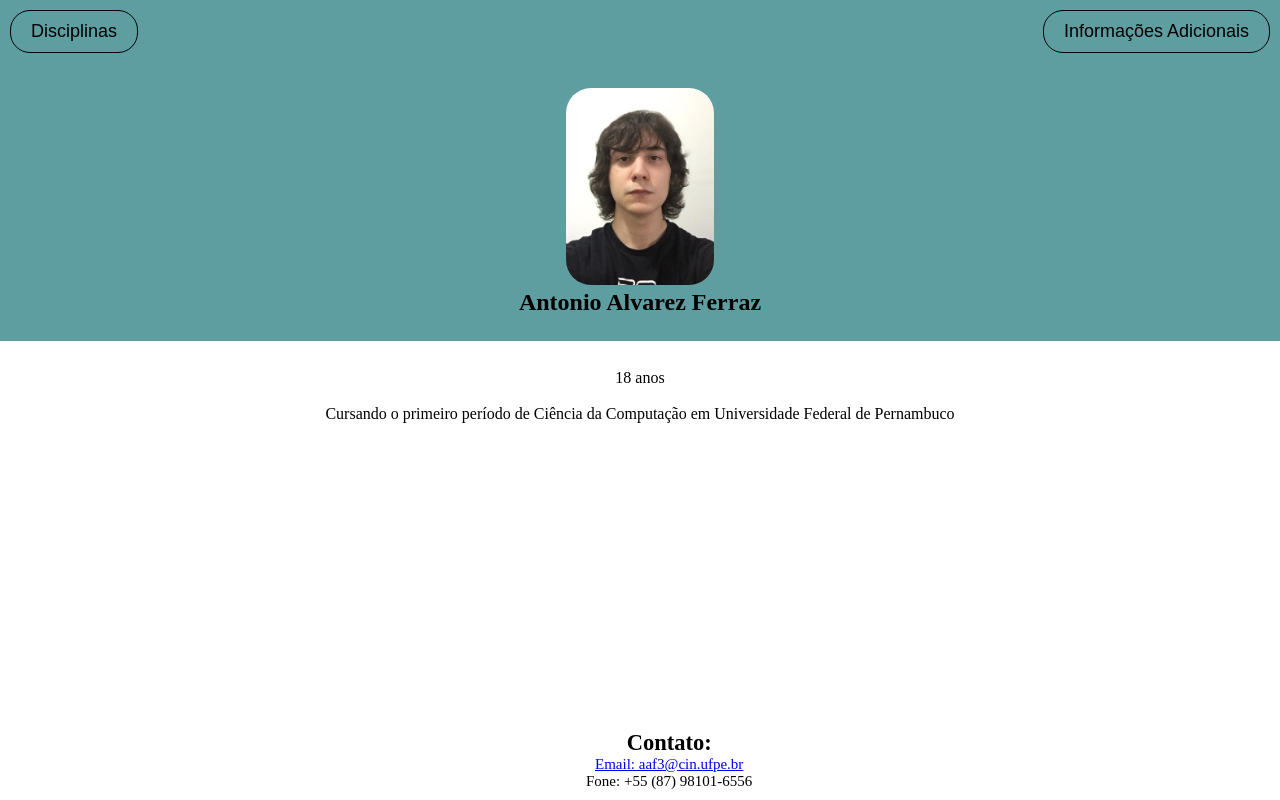
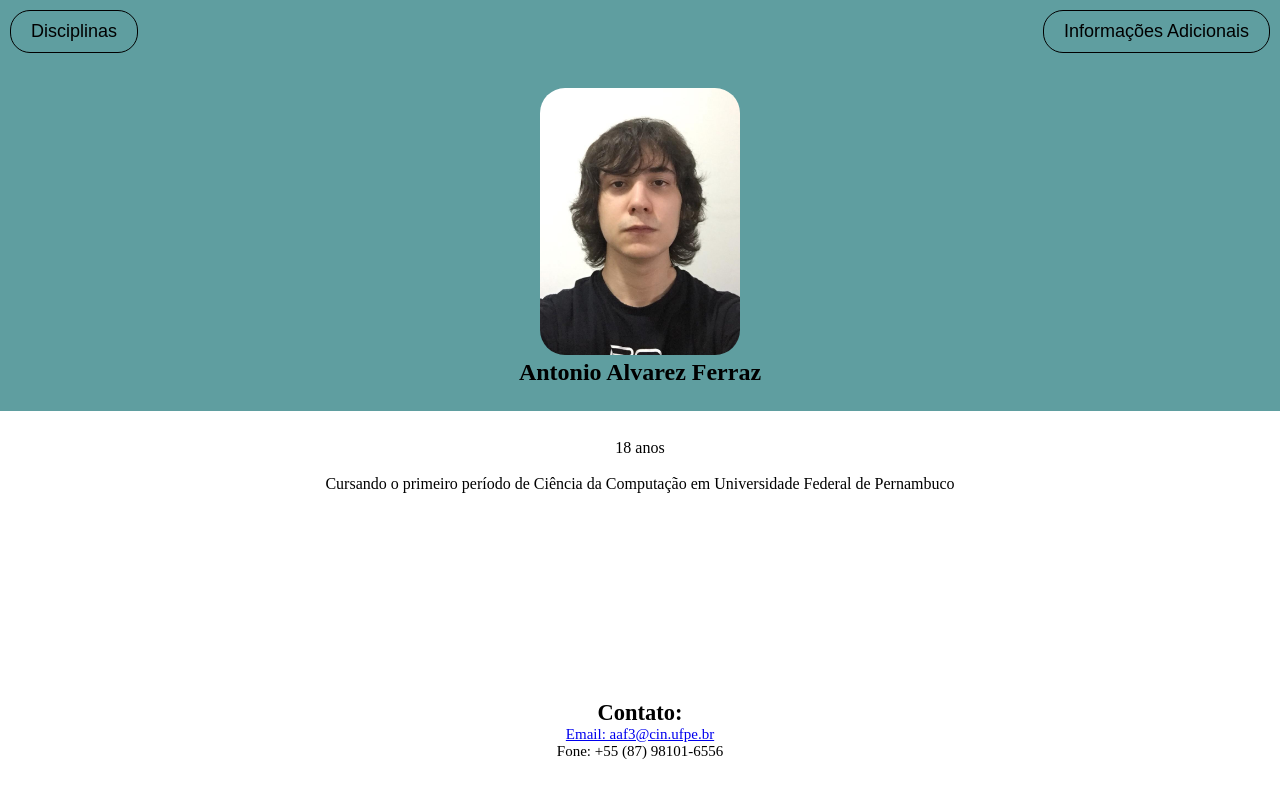
Before and after one commit to antonio-alvarez-ferraz/projeto-IC, a plain HTML site: page index.html in a window 1280 px wide. Drawn offline with Linux system fonts and the light colour scheme.

Commit message:
Add files via upload

```diff
--- a/index.html
+++ b/index.html
@@ -1,6 +1,7 @@
 <!DOCTYPE html>
 <html>
   <head>
+    <meta charset="UTF-8">
     <title>Portfolio</title>
     <link rel="icon" type="image/x-icon" href="imagens/img1.jpg">
     <link rel="stylesheet" href="styles.css">
@@ -29,6 +30,7 @@
     </div>
 
     <footer class="footer">
+      <br><br><br><br><br><br><br><br><br><br><br>
       <h2>Contato:</h2>
       <a class="email" href="mailto:aaf3@cin.ufpe.br">Email: aaf3@cin.ufpe.br</a>
       <p>Fone: +55 (87) 98101-6556</p>
--- a/styles.css
+++ b/styles.css
@@ -8,6 +8,7 @@
 .foto {
     width: 12%;
     height: auto;
+    min-width: 200px;
     border-radius: 25px;
     align-items: center;
 }
@@ -28,9 +29,7 @@
     text-align: center;
     padding: 10px;
     bottom: 0px;
-    left: 45%;
     font-size: 15px;
-    position: absolute;
 }
 
 .NavigationBar{
```
